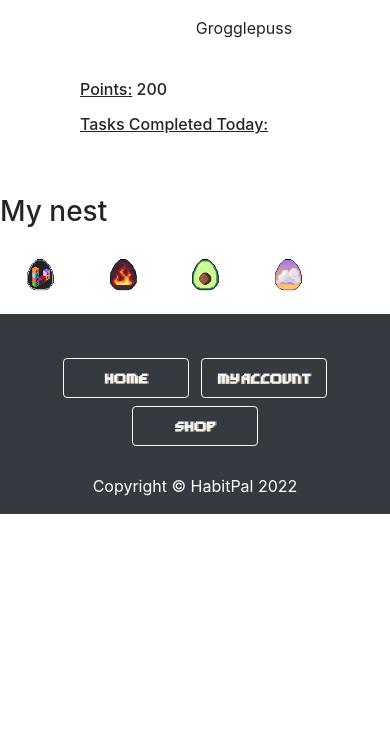
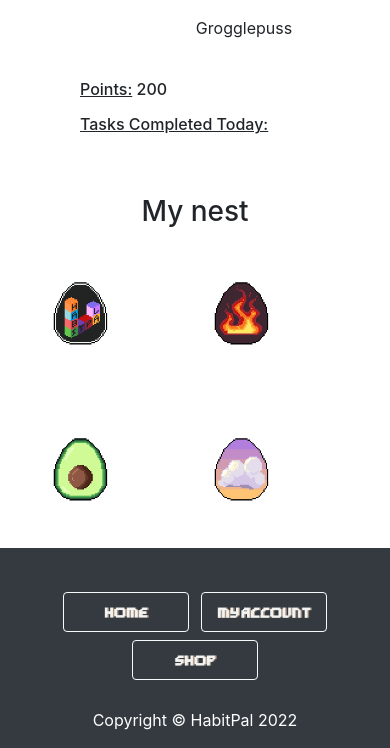
Before and after one commit to benhprentice/HabitPal, a Flask app: page /myaccount in a window 390 px wide; the page is wider, and only the part inside the window is pictured. Shown: the part 328-1076 px from the top of that part. Before the commit the page ends 842 px from the top of that part, so only its background shows below. Run offline with Flask 2, Linux system fonts and the light colour scheme; a user stored in the database is signed in; data comes from the database, SQL or seed files in the repository; both versions use the stored data as it was after the commit; some libraries are stand-ins or nearby versions.

Commit message:
My Account responsive

```diff
--- a/static/css/style.css
+++ b/static/css/style.css
@@ -111,6 +111,18 @@ background-blend-mode: multiply;
     justify-content: center !important;
   }
 
+  #mynest {
+    text-align: center;
+  }
+
+  #eggs {
+    width: 40% !important;
+  }
+
+}
+
+#eggs {
+  width: 20%;
 }
 
 .app h1 {
--- a/templates/myaccount.html
+++ b/templates/myaccount.html
@@ -83,12 +83,10 @@
       </div>
       <div class="col-12 col-sm-12 col-md-7 col-lg-7">
         <br>
-        <h3>My nest</h3>
+        <h3 id="mynest">My nest</h3>
         {% for i in eggs %}
-        <img src="{{ i[0] }}" style="width:20%">
+        <img id="eggs" src="{{ i[0] }}">
         {% endfor %}
-        <!-- <img class="card-img-top" src="{{ image }}" style="width:65%" alt="Card image cap"> -->
-        <div class="eggs"></div>
       </div>
     </div>
   </div>
```
Also changed, not shown: db.sqlite.
